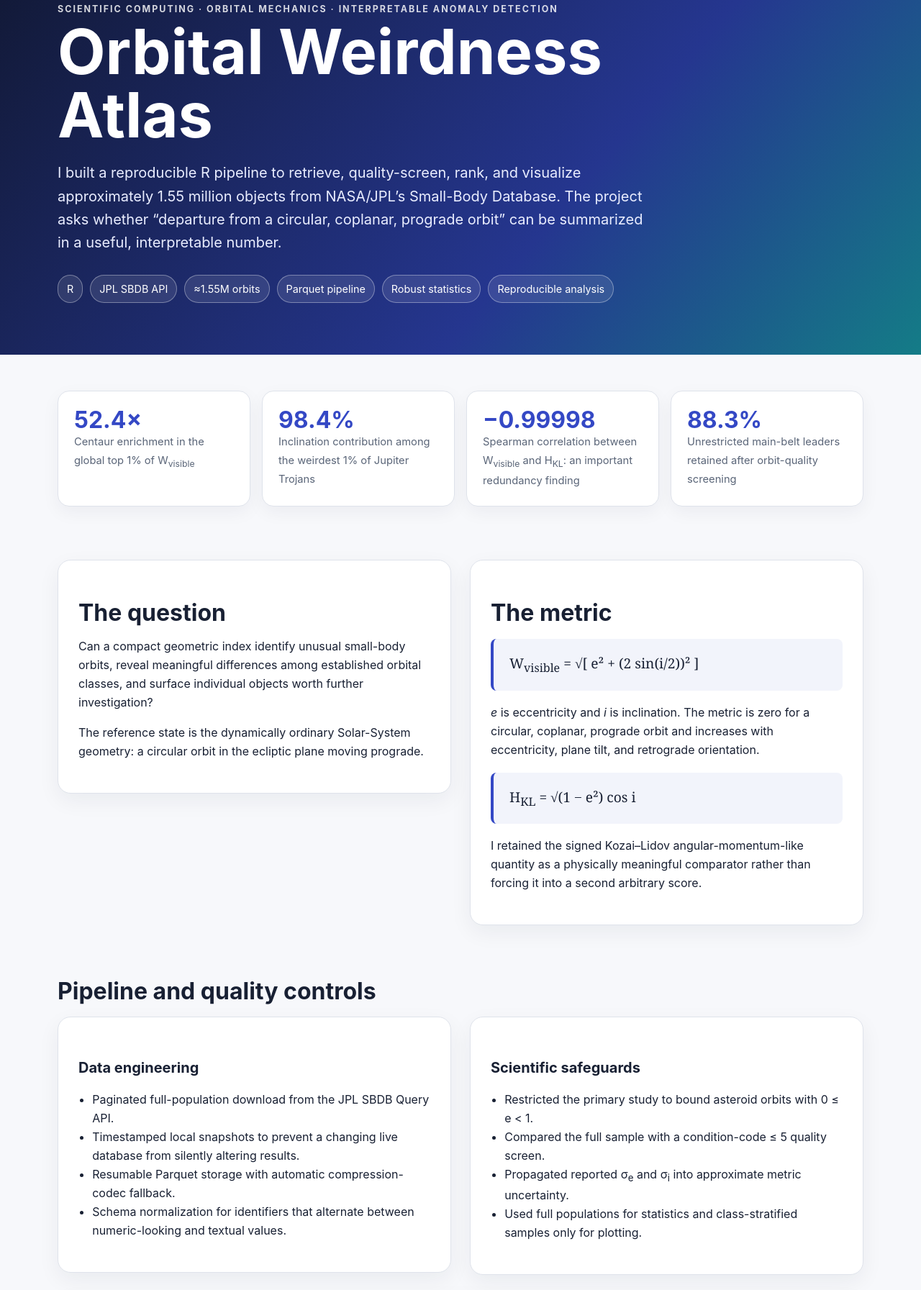
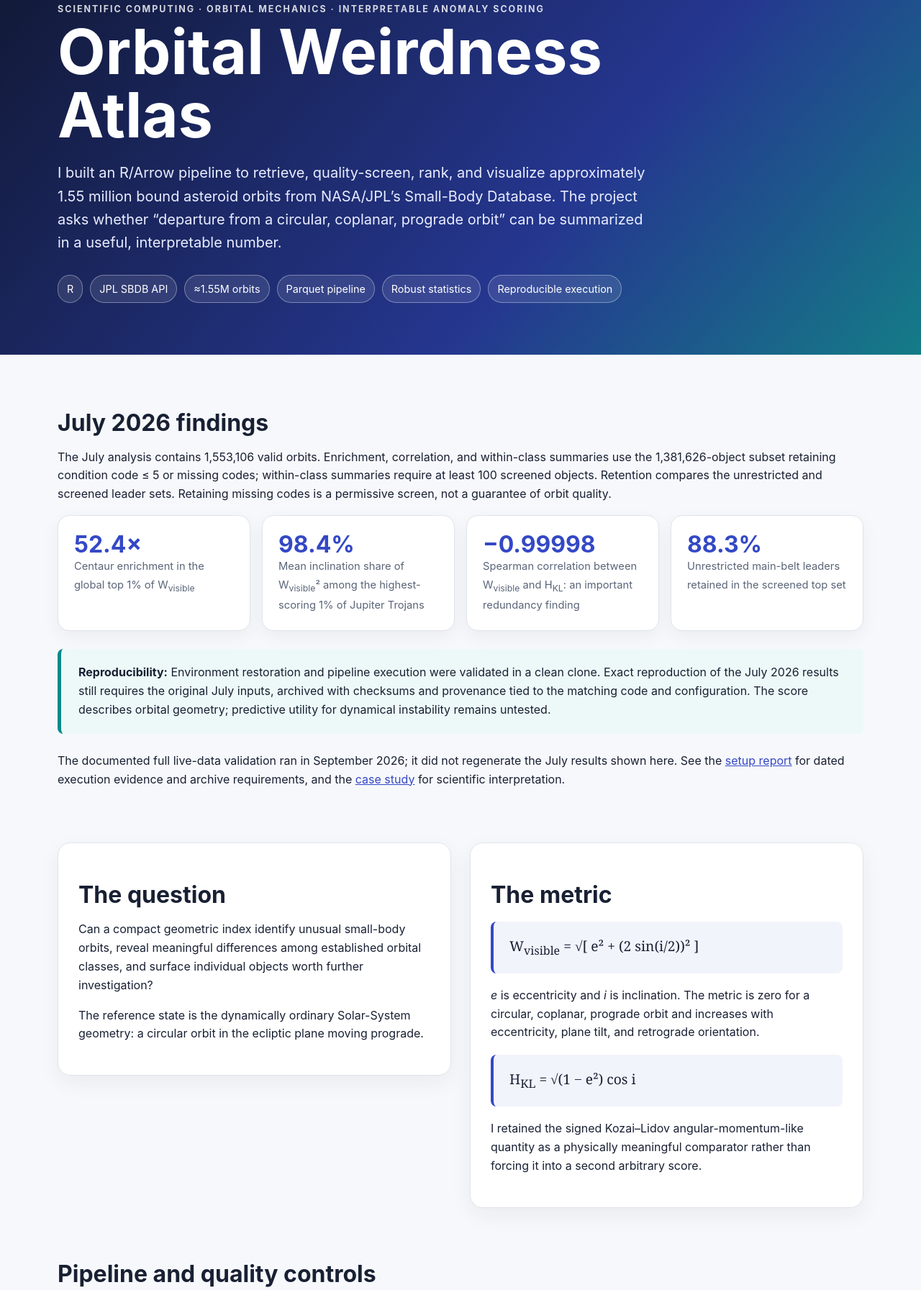
Before and after one commit to AggressiveLlama/orbital-weirdness-atlas, a plain HTML site: page index.html in a window 1280 px wide. Shown: the part 81-1874 px from the top of the page at 72% size. Drawn offline with Linux system fonts and the light colour scheme.

Commit message:
Align visual case study with reproducibility and uncertainty evidence

```diff
--- a/index.html
+++ b/index.html
@@ -4,7 +4,7 @@
 <meta charset="utf-8">
 <meta name="viewport" content="width=device-width, initial-scale=1">
 <title>Orbital Weirdness Atlas — Portfolio Case Study</title>
-<meta name="description" content="An interpretable anomaly-detection analysis of approximately 1.55 million JPL small-body orbits using R.">
+<meta name="description" content="Interpretable anomaly scoring across approximately 1.55 million NASA/JPL bound asteroid orbits in R.">
 <style>
 :root {
   --ink:#182033; --muted:#5a6578; --paper:#f7f8fb; --card:#fff;
@@ -47,19 +47,23 @@ ul.clean{padding-left:1.2rem}
 </head>
 <body>
 <header class="hero"><div class="wrap">
-<div class="eyebrow">Scientific computing · orbital mechanics · interpretable anomaly detection</div>
+<div class="eyebrow">Scientific computing · orbital mechanics · interpretable anomaly scoring</div>
 <h1>Orbital Weirdness Atlas</h1>
-<p class="lede">I built a reproducible R pipeline to retrieve, quality-screen, rank, and visualize approximately 1.55 million objects from NASA/JPL’s Small-Body Database. The project asks whether “departure from a circular, coplanar, prograde orbit” can be summarized in a useful, interpretable number.</p>
-<div class="badges"><span class="badge">R</span><span class="badge">JPL SBDB API</span><span class="badge">≈1.55M orbits</span><span class="badge">Parquet pipeline</span><span class="badge">Robust statistics</span><span class="badge">Reproducible analysis</span></div>
+<p class="lede">I built an R/Arrow pipeline to retrieve, quality-screen, rank, and visualize approximately 1.55 million bound asteroid orbits from NASA/JPL’s Small-Body Database. The project asks whether “departure from a circular, coplanar, prograde orbit” can be summarized in a useful, interpretable number.</p>
+<div class="badges"><span class="badge">R</span><span class="badge">JPL SBDB API</span><span class="badge">≈1.55M orbits</span><span class="badge">Parquet pipeline</span><span class="badge">Robust statistics</span><span class="badge">Reproducible execution</span></div>
 </div></header>
 <main>
 <section>
+<h2>July 2026 findings</h2>
+<p>The July analysis contains 1,553,106 valid orbits. Enrichment, correlation, and within-class summaries use the 1,381,626-object subset retaining condition code ≤ 5 or missing codes; within-class summaries require at least 100 screened objects. Retention compares the unrestricted and screened leader sets. Retaining missing codes is a permissive screen, not a guarantee of orbit quality.</p>
 <div class="grid">
 <div class="stat"><b>52.4×</b><span>Centaur enrichment in the global top 1% of W<sub>visible</sub></span></div>
-<div class="stat"><b>98.4%</b><span>Inclination contribution among the weirdest 1% of Jupiter Trojans</span></div>
+<div class="stat"><b>98.4%</b><span>Mean inclination share of W<sub>visible</sub>² among the highest-scoring 1% of Jupiter Trojans</span></div>
 <div class="stat"><b>−0.99998</b><span>Spearman correlation between W<sub>visible</sub> and H<sub>KL</sub>: an important redundancy finding</span></div>
-<div class="stat"><b>88.3%</b><span>Unrestricted main-belt leaders retained after orbit-quality screening</span></div>
+<div class="stat"><b>88.3%</b><span>Unrestricted main-belt leaders retained in the screened top set</span></div>
 </div>
+<div class="callout"><strong>Reproducibility:</strong> Environment restoration and pipeline execution were validated in a clean clone. Exact reproduction of the July 2026 results still requires the original July inputs, archived with checksums and provenance tied to the matching code and configuration. The score describes orbital geometry; predictive utility for dynamical instability remains untested.</div>
+<p>The documented full live-data validation ran in September 2026; it did not regenerate the July results shown here. See the <a href="SETUP_AND_REPRODUCIBILITY_REPORT.md">setup report</a> for dated execution evidence and archive requirements, and the <a href="CASE_STUDY.md">case study</a> for scientific interpretation.</p>
 </section>
 
 <section class="two">
@@ -79,14 +83,14 @@ ul.clean{padding-left:1.2rem}
 <div class="two">
 <div class="card"><h3>Data engineering</h3><ul class="clean">
 <li>Paginated full-population download from the JPL SBDB Query API.</li>
-<li>Timestamped local snapshots to prevent a changing live database from silently altering results.</li>
+<li>Timestamped local data and manifests record retrieval conditions; they do not freeze the live catalog or guarantee one consistent catalog state across pages.</li>
 <li>Resumable Parquet storage with automatic compression-codec fallback.</li>
 <li>Schema normalization for identifiers that alternate between numeric-looking and textual values.</li>
 </ul></div>
 <div class="card"><h3>Scientific safeguards</h3><ul class="clean">
 <li>Restricted the primary study to bound asteroid orbits with 0 ≤ e &lt; 1.</li>
-<li>Compared the full sample with a condition-code ≤ 5 quality screen.</li>
-<li>Propagated reported σ<sub>e</sub> and σ<sub>i</sub> into approximate metric uncertainty.</li>
+<li>Compared the full sample with a screen retaining condition code ≤ 5 or missing codes.</li>
+<li>Propagated reported marginal σ<sub>e</sub> and σ<sub>i</sub> into first-order metric uncertainty, without their covariance.</li>
 <li>Used full populations for statistics and class-stratified samples only for plotting.</li>
 </ul></div>
 </div>
@@ -111,14 +115,14 @@ ul.clean{padding-left:1.2rem}
 <figure><img src="results/figures/09_class_relative_eccentricity_inclination.png" alt="Class-relative eccentricity inclination plots"><figcaption>Within-class percentiles produce smooth, class-specific gradients and reveal distinct tails, including retrograde populations.</figcaption></figure>
 </section>
 
-<section><h2>Result 4: the leaders are not simply uncertainty artifacts</h2>
-<p>Most extreme, quality-screened objects have metric uncertainties many orders of magnitude below their W<sub>visible</sub> values. Exact leaderboards do change when weak orbit solutions are removed, but the broader population signal remains.</p>
-<figure><img src="results/figures/05_W_visible_uncertainty.png" alt="Metric uncertainty versus W visible"><figcaption>Large W<sub>visible</sub> is generally not produced by large formal uncertainty. The remaining high-uncertainty cases are identifiable and can be excluded or analyzed separately.</figcaption></figure>
-<div class="callout"><strong>Important interpretation:</strong> Jaccard overlap in the original stability figure is depressed when quality screening changes the size of a class. Directional retention is therefore more informative: every screened Apollo, Amor, Aten, Centaur, TNO, and Trojan leader was already present in the corresponding unrestricted leader set.</div>
+<section><h2>Result 4: first-order uncertainty diagnostics</h2>
+<p>First-order uncertainties propagated from reported marginal σ<sub>e</sub> and σ<sub>i</sub> were generally small relative to high W<sub>visible</sub> scores. The calculation omits covariance between eccentricity and inclination, so these are diagnostics rather than complete orbital-uncertainty estimates. Quality screening changed exact leaderboards; high scores alone do not establish robust individual anomalies. Full-covariance Monte Carlo analysis remains future work.</p>
+<figure><img src="results/figures/05_W_visible_uncertainty.png" alt="Metric uncertainty versus W visible"><figcaption>First-order metric uncertainty versus W<sub>visible</sub>, using reported marginal uncertainties. Small propagated errors alone do not validate individual outliers or their rank stability.</figcaption></figure>
+<div class="callout"><strong>Ranking stability:</strong> Comparing separate top-1% sets mixes selection changes with changes in set size. The <a href="results/tables/class_rank_stability_quality_screen.csv">stability table</a> reports directional retention as the fraction of unrestricted leaders retained in the screened top set. That statistic still reflects the effects of the screen; fixed-k comparisons on a defined comparison population remain a proposed improvement.</div>
 </section>
 
 <section><h2>Result 5: a useful negative result</h2>
-<p>W<sub>visible</sub> and signed H<sub>KL</sub> rank the observed population almost identically. For the dense low-e, low-i population,</p>
+<p>W<sub>visible</sub> and signed H<sub>KL</sub> were almost perfectly inversely rank-correlated in the July screened subset (Spearman ρ ≈ −0.999977), indicating nearly redundant rankings in that sample. For low eccentricity and inclination,</p>
 <div class="math">H<sub>KL</sub> ≈ 1 − W<sub>visible</sub>² / 2</div>
 <p>The analysis therefore rejected the idea that these were two independent weirdness dimensions. W<sub>visible</sub> remains the more intuitive descriptive score; H<sub>KL</sub> contributes physical interpretation and preserves the prograde/retrograde sign.</p>
 <figure><img src="results/figures/02_W_visible_vs_H_KL.png" alt="W visible versus H KL"><figcaption>The near-one-dimensional relation is visually obvious and quantitatively extreme. Finding redundancy rather than hiding it is part of the project’s scientific value.</figcaption></figure>
```
